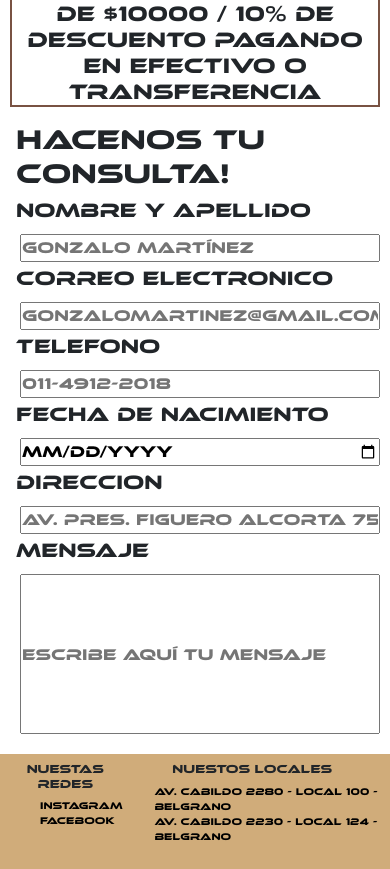
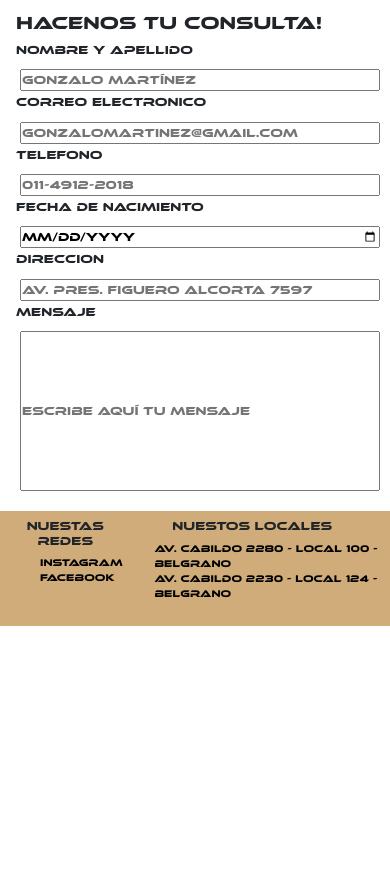
Before and after one commit to MSRavens/proyecto, a plain HTML site: page pages/contacto.html in a window 390 px wide. Shown: the part 111-980 px from the top of the page. After the commit the page ends 844 px from the top, so only its background shows below. Drawn offline with nearby package versions, Linux system fonts and the light colour scheme.

Commit message:
Adaptadas las paginas -Tu Talle- y -Contacto- a diseño para dispositivos de maximo 420px

```diff
--- a/css/style.css
+++ b/css/style.css
@@ -193,7 +193,39 @@ a:hover{
     .h{
         font-size: 12px;}
 
-    .footer-list{
-        font-size: 4px;
-        }
+    .oferta{
+        font-size: 8px;
+    }
+
+    .h3-talles{
+        font-size: 18px;
+    }
+
+    .tabla-talles-torso{
+        font-size: 8px;
+    }
+
+    .talles-mujeres{
+        align-items: center;
+    }
+
+    .talles-hombres{
+        align-items: center;
+    }
+
+    .h1-formulario{
+        font-size: 18px;
+    }
+
+    .h5-formulario{
+        font-size: 12px;
+    }
+
+    .casilla-formulario{
+        font-size: 12px;
+    }
+
+    .casilla-formulario-mensaje{
+        font-size: 12px;
+    }
 }
--- a/pages/contacto.html
+++ b/pages/contacto.html
@@ -39,15 +39,15 @@
     <main>
         <h4 class="oferta">ENVIO GRATIS A PARTIR DE $10000 / 10% DE DESCUENTO PAGANDO EN EFECTIVO O TRANSFERENCIA</h4>
         <div class="formulario">
-            <h1>Hacenos tu consulta!</h1>
-            <h5>Nombre y Apellido</h5><input class="casilla-formulario" placeholder="Gonzalo Martínez" type="text">
-            <h5>Correo electronico</h5><input class="casilla-formulario" placeholder="gonzalomartinez@gmail.com"
+            <h1 class="h1-formulario">Hacenos tu consulta!</h1>
+            <h5 class="h5-formulario">Nombre y Apellido</h5><input class="casilla-formulario" placeholder="Gonzalo Martínez" type="text">
+            <h5 class="h5-formulario">Correo electronico</h5><input class="casilla-formulario" placeholder="gonzalomartinez@gmail.com"
                 type="email">
-            <h5>Telefono</h5><input class="casilla-formulario" placeholder="011-4912-2018" type="tel">
-            <h5>Fecha de Nacimiento</h5><input class="casilla-formulario" placeholder="25/05/1901" type="date">
-            <h5>Direccion</h5><input class="casilla-formulario" placeholder="Av. Pres. Figuero Alcorta 7597"
+            <h5 class="h5-formulario">Telefono</h5><input class="casilla-formulario" placeholder="011-4912-2018" type="tel">
+            <h5 class="h5-formulario">Fecha de Nacimiento</h5><input class="casilla-formulario" placeholder="25/05/1901" type="date">
+            <h5 class="h5-formulario">Direccion</h5><input class="casilla-formulario" placeholder="Av. Pres. Figuero Alcorta 7597"
                 type="text">
-            <h5>Mensaje</h5><input class="casilla-formulario-mensaje" placeholder="Escribe aquí tu mensaje" type="text">
+            <h5 class="h5-formulario">Mensaje</h5><input class="casilla-formulario-mensaje" placeholder="Escribe aquí tu mensaje" type="text">
         </div>
     </main>
 
```
